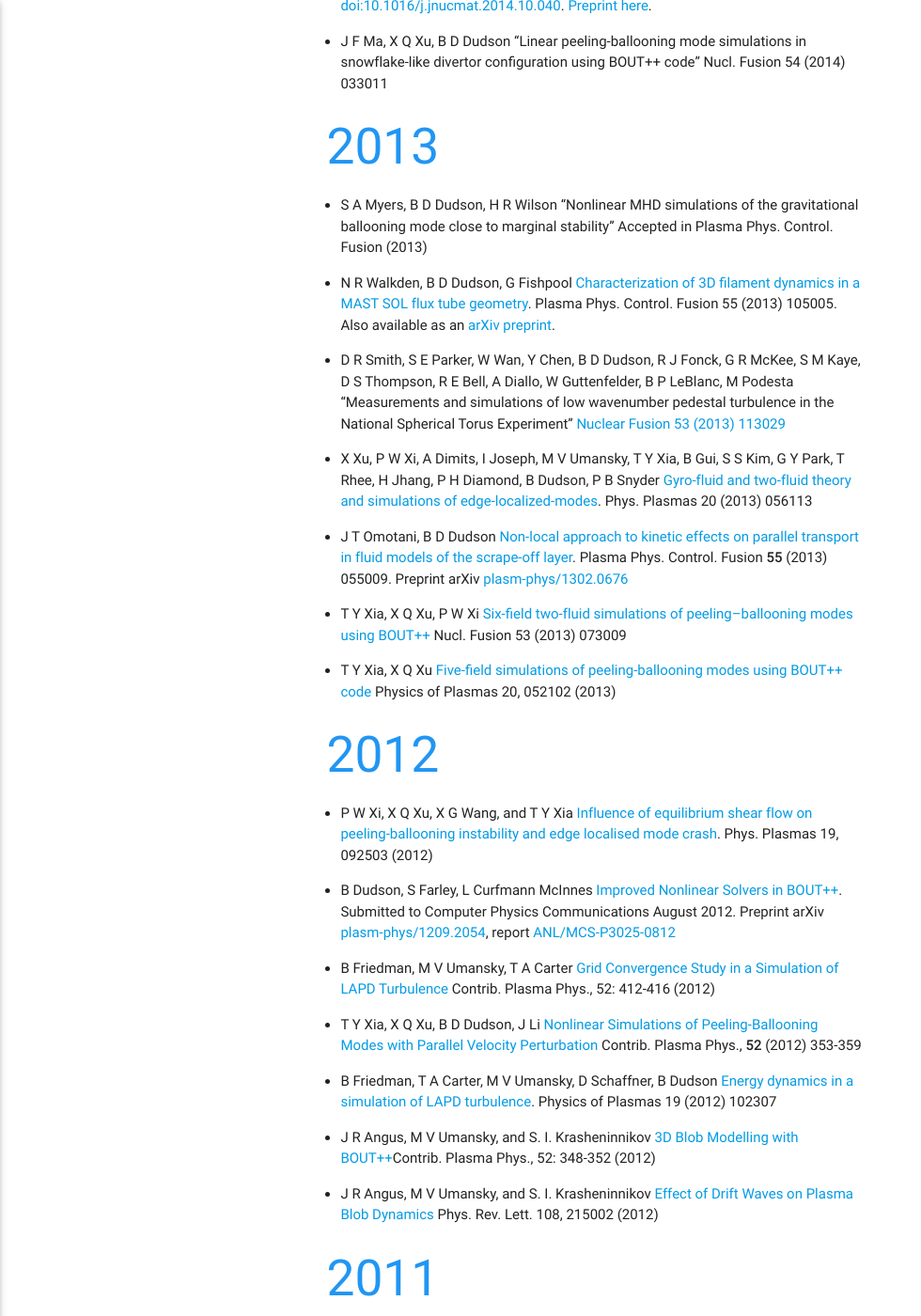
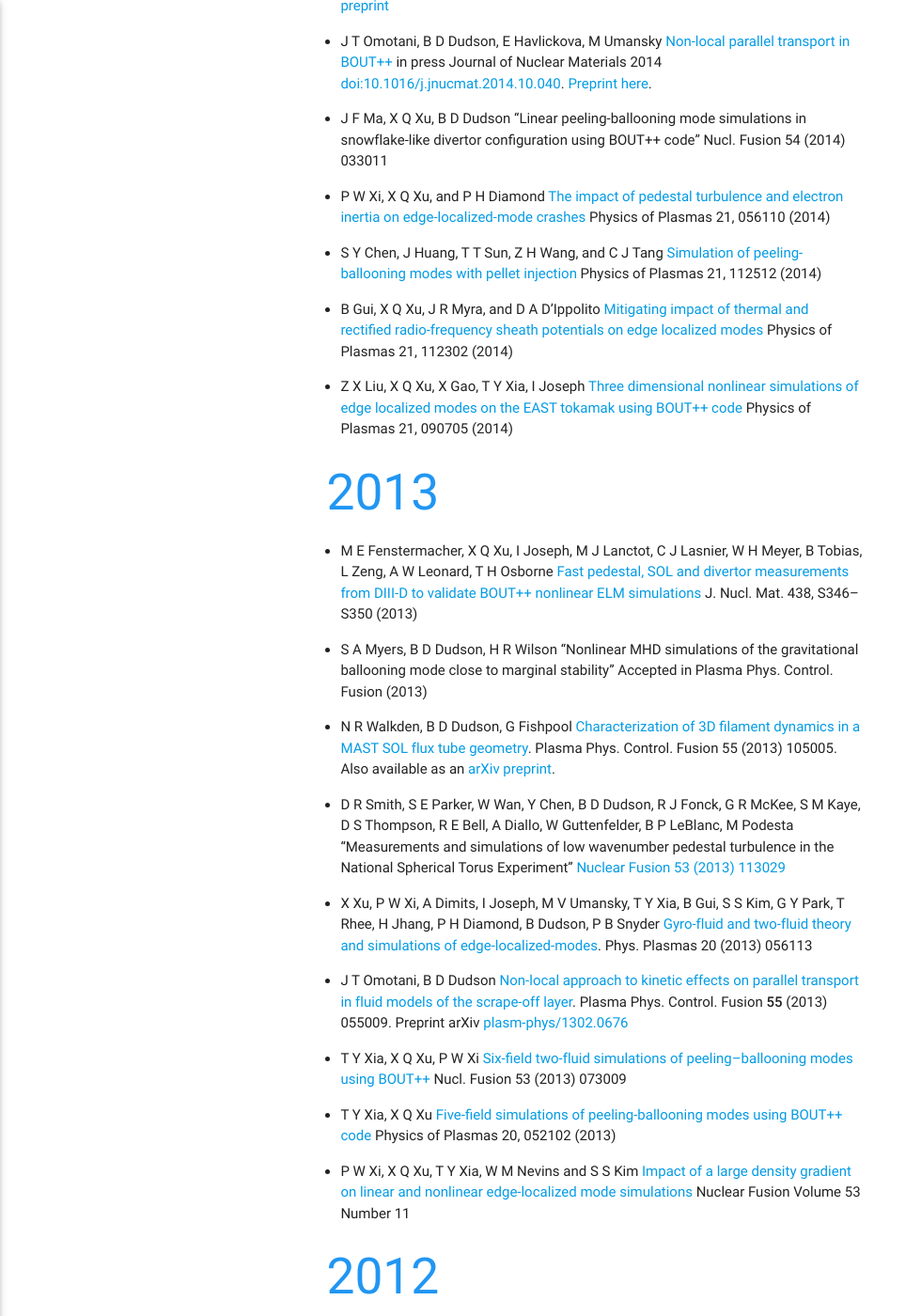
Before and after one commit to boutproject/boutproject.github.io, a Jekyll site: the page built from publications/index.md, in a window 1280 px wide and 1400 px high, scrolled down 4342 px. Shown: the whole window at 94% size, without its empty margins (0-980 px from the left). Built offline with Jekyll 4.4.1, drawn with Linux system fonts in a browser that asks for light colours; some of the changed text lies outside the part shown.

Commit message:
More references

```diff
--- a/publications/index.md
+++ b/publications/index.md
@@ -65,15 +65,22 @@ nav-state: publications
 2014
 ----
 
+* G Q Li, X Q Xu, P B Snyder, A D Turnbull, T Y Xia, C H Ma and P W Xi [Linear calculations of edge current driven kink modes with BOUT++ code](http://dx.doi.org/10.1063/1.4898673) Phys. Plasmas 21, 102511 (2014)
 * X Q Xu, J F Ma, G Q Li [Impact of the pedestal plasma density on dynamics of edge localized mode crashes and energy loss scaling](http://dx.doi.org/10.1063/1.4905070) Physics of Plasmas 21, 120704 (2014)
 * L Easy,  F Militello, J Omotani, B Dudson, E Havlickova, P Tamain, V Naulin, A H Nielsen [3D Simulations of Plasma Filaments in the Scrape Off Layer: A Comparison with Models of Reduced Dimensionality](http://dx.doi.org/10.1063/1.4904207) Phys. Plasmas 21, 122515 (2014). [arXiv preprint](http://arxiv.org/abs/1410.2137)
 * D Meyerson, C Michoski, F Waelbroeck, W Horton [Effect of chaos on plasma filament dynamics and turbulence in the scrape-off layer](http://dx.doi.org/10.1063/1.4890349) Phys. Plasmas 21, 072310 (2014)
 * B D Dudson, A.Allen, G.Breyiannis, E.Brugger, J.Buchanan, L.Easy, S.Farley, I.Joseph, M. Kim, A.D.McGann, J.T.Omotani, M.V.Umansky, N.R.Walkden, T.Xia, X.Q.Xu [BOUT++: Recent and current developments](http://dx.doi.org/10.1017/S0022377814000816) Journal of Plasma Physics 2014. [arXiv preprint](http://arxiv.org/abs/1405.7905)
 * J T Omotani, B D Dudson, E Havlickova, M Umansky [Non-local parallel transport in BOUT++](http://www.sciencedirect.com/science/article/pii/S0022311514007247) in press Journal of Nuclear Materials 2014 [doi:10.1016/j.jnucmat.2014.10.040](http://dx.doi.org/10.1016/j.jnucmat.2014.10.040). [Preprint here](http://arxiv.org/abs/1405.6236).
 * J F Ma, X Q Xu, B D Dudson "Linear peeling-ballooning mode simulations in snowflake-like divertor configuration using BOUT++ code" Nucl. Fusion 54 (2014) 033011
+* P W Xi, X Q Xu, and P H Diamond [The impact of pedestal turbulence and electron inertia on edge-localized-mode crashes](http://dx.doi.org/10.1063/1.4875332) Physics of Plasmas 21, 056110 (2014)
+* S Y Chen, J Huang, T T Sun, Z H Wang, and C J Tang [Simulation of peeling-ballooning modes with pellet injection](http://dx.doi.org/10.1063/1.4902532) Physics of Plasmas 21, 112512 (2014)
+* B Gui, X Q Xu, J R Myra, and D A D'Ippolito [Mitigating impact of thermal and rectified radio-frequency sheath potentials on edge localized modes](http://dx.doi.org/10.1063/1.4901306) Physics of Plasmas 21, 112302 (2014)
+* Z X Liu, X Q Xu, X Gao, T Y Xia, I Joseph [Three dimensional nonlinear simulations of edge localized modes on the EAST tokamak using BOUT++ code](http://dx.doi.org/10.1063/1.4895799) Physics of Plasmas 21, 090705 (2014)
 
 2013
 ----
+
+* M E Fenstermacher, X Q Xu, I Joseph, M J Lanctot, C J Lasnier, W H Meyer, B Tobias, L Zeng, A W Leonard, T H Osborne [Fast pedestal, SOL and divertor measurements from DIII-D to validate BOUT++ nonlinear ELM simulations](https://doi.org/10.1016/j.jnucmat.2013.01.065) J. Nucl. Mat. 438, S346–S350 (2013)
 
 * S A Myers, B D Dudson, H R Wilson "Nonlinear MHD simulations of the gravitational ballooning mode close to marginal stability" Accepted in Plasma Phys. Control. Fusion (2013)
 
@@ -88,6 +95,8 @@ nav-state: publications
 * T Y Xia, X Q Xu, P W Xi [Six-field two-fluid simulations of peeling–ballooning modes using BOUT++](http://dx.doi.org/10.1088/0029-5515/53/7/073009) Nucl. Fusion 53 (2013) 073009
 
 * T Y Xia, X Q Xu [Five-field simulations of peeling-ballooning modes using BOUT++ code](http://dx.doi.org/10.1063/1.4801006) Physics of Plasmas 20, 052102 (2013)
+
+* P W Xi, X Q Xu, T Y Xia, W M Nevins and S S Kim [Impact of a large density gradient on linear and nonlinear edge-localized mode simulations](http://dx.doi.org/10.1088/0029-5515/53/11/113020) Nuclear Fusion Volume 53 Number 11
 
 2012
 ----
```
